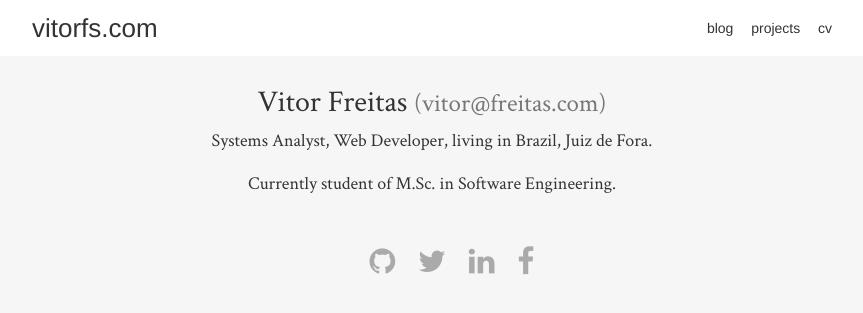
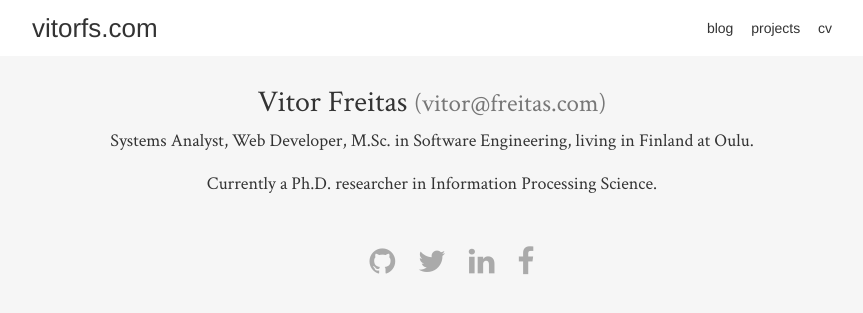
Before and after one commit to vitorfs/vitorfs.github.io, a Jekyll site: the page built from index.html, in a window 1280 px wide. Shown: the top 313 px of the page, without its empty margins (208-1071 px from the left). Built offline with Jekyll 4.4.1, drawn with Linux system fonts in a browser that asks for light colours; nearby versions of some CDN libraries; Markdown is read by kramdown in place of the engine named in the settings.

Commit message:
Update index.html

```diff
--- a/index.html
+++ b/index.html
@@ -6,6 +6,6 @@ description: Systems Analyst, Web Developer, living in Brazil, Juiz de Fora. Cur
 
 <div class="text-center">
   <h2>Vitor Freitas <small>(vitor@freitas.com)</small></h2>
-  <p>Systems Analyst, Web Developer, living in Brazil, Juiz de Fora.</p>
-  <p>Currently student of M.Sc. in Software Engineering.</p>
+  <p>Systems Analyst, Web Developer, M.Sc. in Software Engineering, living in Finland at Oulu.</p>
+  <p>Currently a Ph.D. researcher in Information Processing Science.</p>
 </div>
```
